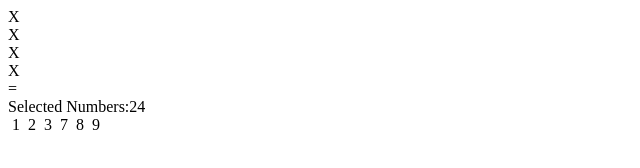
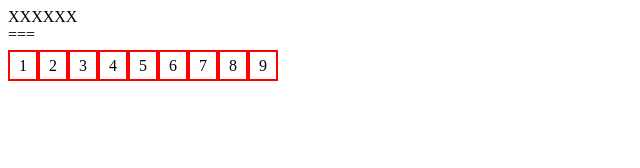
Before and after one commit to clisterdmello/stargame, a React app: page / in a window 1280 px wide. Shown: the whole page, without its empty margins (0-640 px from the left). Built offline with nearby package versions, Linux system fonts and the light colour scheme.

Commit message:
Game Updates

```diff
--- a/src/selectedNumberList.js
+++ b/src/ValidateNumbers.js
@@ -7,7 +7,9 @@ class selectedNumberList extends React.Component{
     }
     render(){
         return(
-            <div>Selected Numbers:<span>2</span><span>4</span></div>
+            <div>
+                <p>=</p>
+            </div>
         )
     }
 }
--- a/src/availableNumbers.js
+++ /dev/null
@@ -1,21 +0,0 @@
-import React from 'react';
-import ReactDom from 'react-dom';
-
-class SelectedNumbers extends React.Component {
-    constructor(props) {
-        super(props);
-    }
-    render(props) {
-        let numberList = [], i = 1;
-        while (i < 10) {
-            if (this.props.unAvailableNmbers.indexOf(i) < 0) {
-                /*Find Best way to do the data transfer */
-                numberList.push(<span key={i} onClick={this.props.updateSelectedNumbers.bind(this,i)}>&nbsp;{i}&nbsp;</span>);
-            }
-            i++
-        }
-        return (numberList);
-    }
-}
-
-export default SelectedNumbers;
--- /dev/null
+++ b/src/components/AllNumberList/AllNumberList.js
@@ -0,0 +1,43 @@
+import React from 'react';
+const numberBorder = { margin: '13px 0 0 0' }
+const numberBorder1 = {
+    padding: '5px',
+    border: '2px solid red'
+}
+
+class SelectedNumbers extends React.Component {
+    constructor(props) {
+        super(props);
+        this.currentSum = 0;
+        this.state = {
+            disabledNumbers: this.props.numbersToBeRemoved
+        }
+    }
+
+    valuateSeries(i) {
+        this.currentSum += i;
+        this.setState((prevState) => {
+            return { disabledNumbers: prevState.disabledNumbers + '' + i }
+        });
+        this.props.updateComponentStatus({
+            currentSum: this.currentSum,
+            disabledNumbers: this.state.disabledNumbers
+        });
+    }
+    render() {
+        let numberList = [], i = 1;
+        this.currentSum = 0;
+        while (i < 10) {
+            if (this.state.disabledNumbers.indexOf(i) < 0) {
+                numberList.push(<span
+                    style={numberBorder1}
+                    onClick={this.valuateSeries.bind(this, i)}
+                    key={i}>&nbsp;{i}&nbsp;</span>);
+            }
+            i++
+        }
+        return (<div style={numberBorder}>{numberList}</div>);
+    }
+}
+
+export default SelectedNumbers;
--- /dev/null
+++ b/src/components/Star/Star.js
@@ -0,0 +1,5 @@
+import React from "react";
+
+const Star = () =>(<span>X</span>);
+
+export default Star;
--- /dev/null
+++ b/src/components/Stars/Stars.js
@@ -0,0 +1,15 @@
+import React from "react";
+import Star from '../Star/Star';
+const startsStyle = { display: 'flex' }
+export default class Stars extends React.Component {
+    constructor(props) {
+        super(props);
+    }
+    render() {
+        let starList = [];
+        for (let k = 0; k < this.props.starCount; k++) {
+            starList.push(<div key={k}><Star /></div>);
+        }
+        return (<div style={startsStyle}>{starList}</div>)
+    }
+}
--- a/src/index.js
+++ b/src/index.js
@@ -1,55 +1,53 @@
 import React from "react";
 import ReactDOM from "react-dom";
-import Stars from "./star";
-import AvailableNumbers from './availableNumbers';
-import SelectedNumbers from './selectedNumberList'
-
+import Stars from "./components/Stars/Stars";
+import AllNumberList from './components/AllNumberList/AllNumberList';
 
 class Game extends React.Component {
 
   constructor() {
     super();
     this.state = {
-      stars: 4,
-      selectedNumbers: [],
-      unAvailableNmbers: '456'
+      currentStar: 0,
+      currentSum: 0,
+      numbersToBeRemoved: ''
     }
-    this.drawNewStars = this.drawNewStars.bind(this);
-    this.updateSelectedNumbers = this.updateSelectedNumbers.bind(this);
-    /*This hack helps us to mentain the scope of this */
+    this.currentStar = 0;
+    this.currentDisabledNumbers = '';
+    this.ValidateNumbers = this.ValidateNumbers.bind(this);
+    this.updateComponentStatus = this.updateComponentStatus.bind(this);
+    this.generateRandomStarCount();
   }
-  updateSelectedNumbers(number) {
-    let unAvailableNmbers = this.state.unAvailableNmbers;
+  ValidateNumbers() {
+    if (this.currentStar === this.state.currentSum) {
+      alert('we have a match');
+      this.setState({
+        numbersToBeRemoved: this.currentDisabledNumbers
+      });
+      this.generateRandomStarCount();
+    } else {
+      alert('Ops you lost the game');
+    }
+  }
+  updateComponentStatus(compStats) {
+    let { currentSum, disabledNumbers } = compStats
+    this.setState({
+      currentSum: currentSum
+    });
+    this.currentDisabledNumbers = disabledNumbers;
+  }
+  generateRandomStarCount() {
 
-    // if (unAvailableNmbers.indexOf(i) > 0) {
-    //   /*Find Best way to do the data transfer */
-    //     unAvailableNmbers.replace(i,'');
-    // }else{
-    //   unAvailableNmbers +=i;
-    // }
-    unAvailableNmbers = (unAvailableNmbers.indexOf(number) > 0) ?
-      unAvailableNmbers.replace(number, '') : unAvailableNmbers += number;
-    this.setState(() => {
-      return { unAvailableNmbers: unAvailableNmbers }
-    });
+    this.currentStar = Math.floor(Math.random() * 9) + 1;
   }
-  drawNewStars() {
-    /*This code will help up to generate random numbers from between 0-10*/
-    /*Need to find a better logic for this one for randm munber generatin*/
-    this.setState(() => {
-      return { stars: Math.floor(Math.random() * 9) + 1 }
-    });
-  }
-
   render() {
     return (
       <div>
-        <div>
-          <Stars count={this.state.stars} redrawNewStars={this.drawNewStars} />
-          <div>=</div>
-          <SelectedNumbers />
-        </div>
-        <AvailableNumbers unAvailableNmbers={this.state.unAvailableNmbers} updateSelectedNumbers={this.updateSelectedNumbers} />
+        <Stars starCount={this.currentStar} />
+        <div onClick={this.ValidateNumbers}> === </div>
+        <AllNumberList
+          updateComponentStatus={this.updateComponentStatus}
+          numbersToBeRemoved={this.state.numbersToBeRemoved} />
       </div>
     )
   }
--- a/src/star.js
+++ /dev/null
@@ -1,23 +0,0 @@
-import React from "react";
-import ReactDOM from "react-dom";
-class Stars extends React.Component{
-    constructor(props){
-        super(props);
-    }
-    populateStars(){
-        this.starList = [];
-        for(let k=0;k < this.props.count; k++){
-            this.starList.push(<div key={k}><Star/></div>);
-        }
-    }
-    render(){
-        this.populateStars();
-        return(this.starList)
-    }
-}
-class Star extends React.Component{
-    render(){
-        return (<span>X</span>)
-    }
-}
-export default Stars;
```
Also changed, not shown: dist/index.html, dist/main.js.
